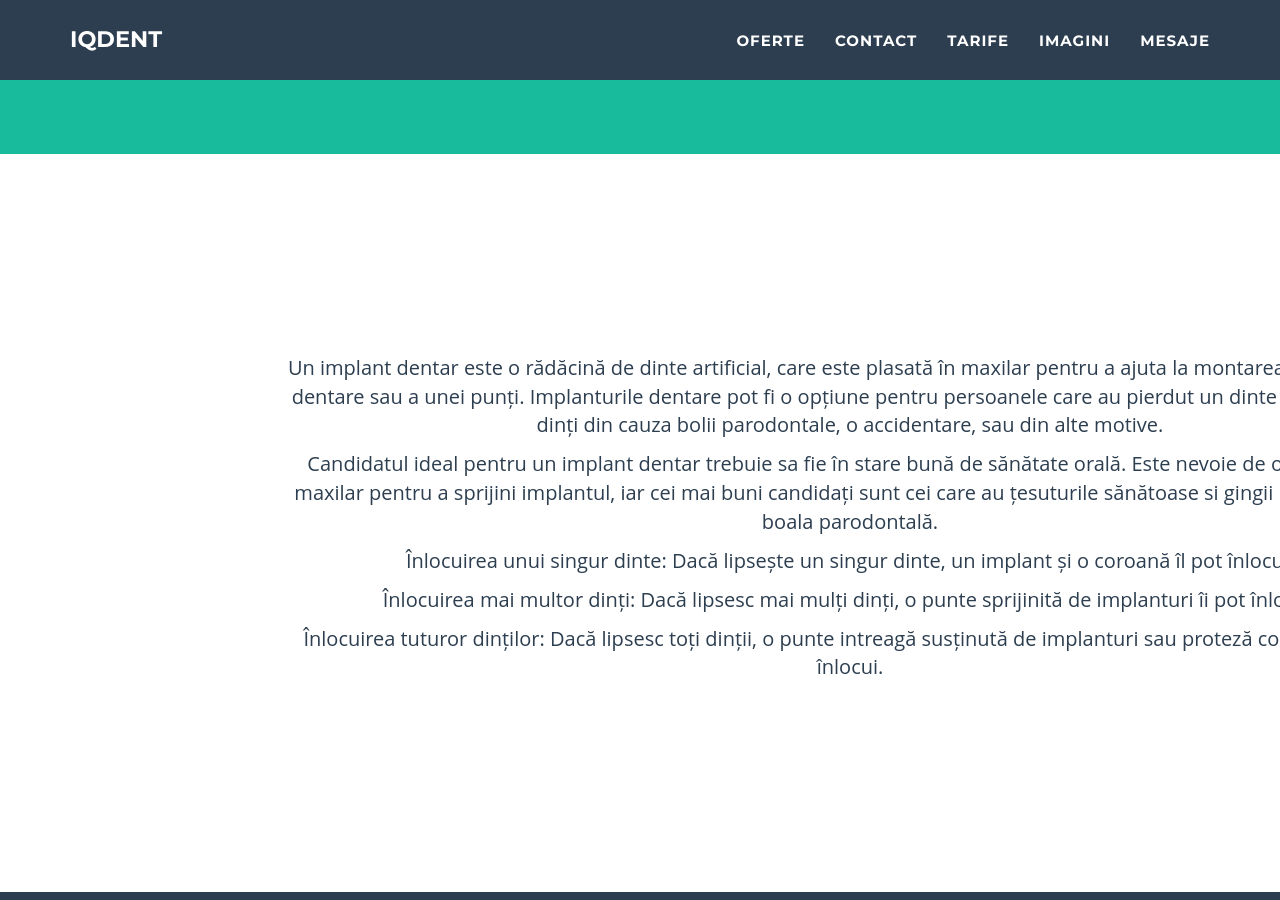
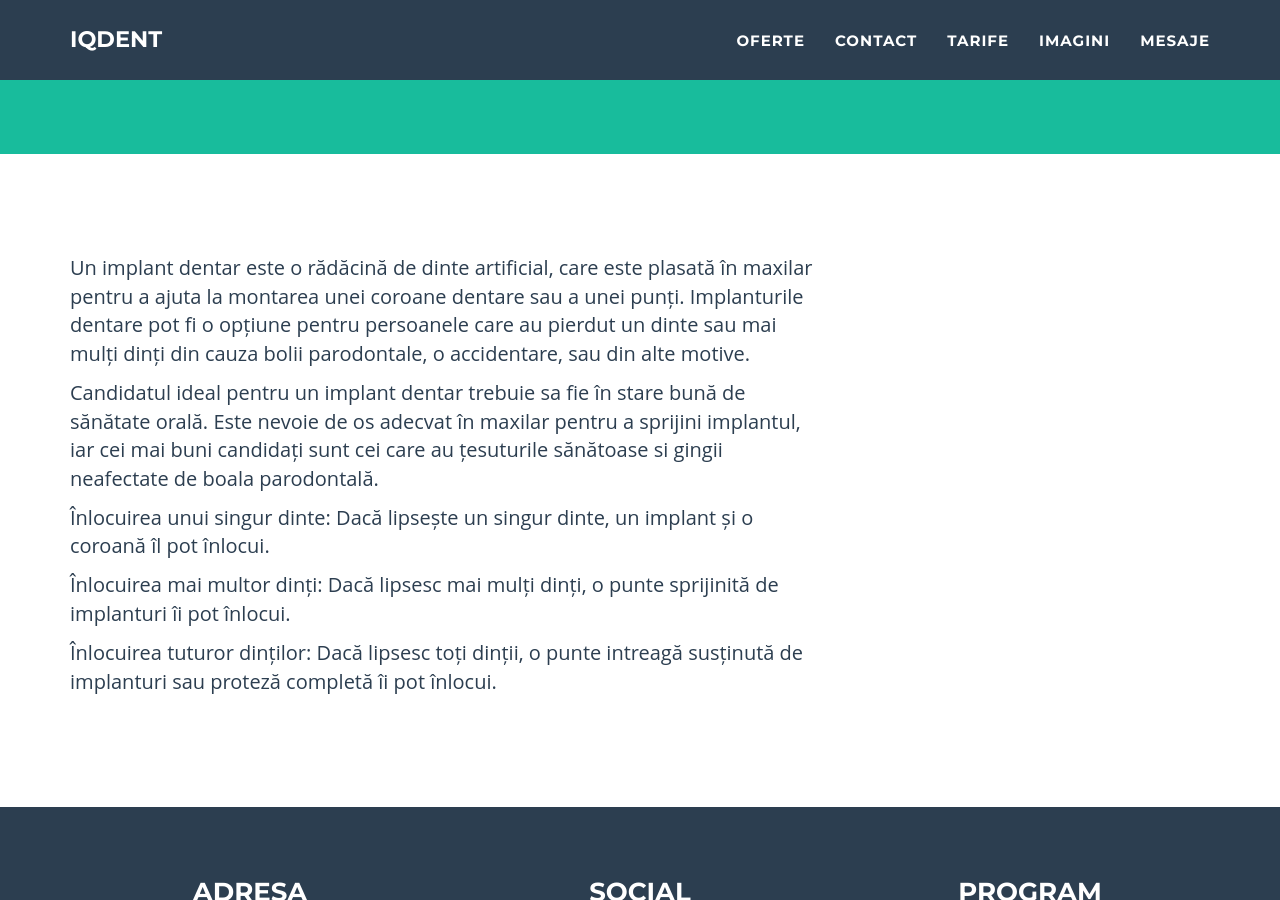
Before and after one commit to littledentgopo/offerdent, a Jekyll site: the page built from _posts/2014-08-01-ce-sunt-implanturile-dentare.html, in a window 1280 px wide and 900 px high, scrolled down 365 px. Built offline with Jekyll 4.4.1, drawn with Linux system fonts in a browser that asks for light colours; nearby versions of some CDN libraries.

Commit message:
making post layout

```diff
--- a/_layouts/post.html
+++ b/_layouts/post.html
@@ -6,8 +6,8 @@ contact: one
 <section>
     <div class="container">
         <div class="row">
-            <div class="col-lg-8 col-lg-offset-2 text-center">
-                    {{ content }}
+            <div class="col-lg-8">
+                {{ content }}
             </div>
         </div>
     </div>
--- a/_posts/2014-08-01-ce-sunt-implanturile-dentare.html
+++ b/_posts/2014-08-01-ce-sunt-implanturile-dentare.html
@@ -3,9 +3,7 @@ layout: post
 title: Ce sunt implanturile dentare?
 ---
 
-<section>
-    <div class="container">
-        <p>Un implant dentar este o rădăcină de dinte artificial, care este plasată în maxilar pentru a ajuta la montarea unei coroane dentare sau a unei punți. Implanturile dentare pot fi o opțiune pentru persoanele care au pierdut un dinte sau mai mulți dinți din cauza bolii parodontale, o accidentare, sau din alte motive. </p>
+<p>Un implant dentar este o rădăcină de dinte artificial, care este plasată în maxilar pentru a ajuta la montarea unei coroane dentare sau a unei punți. Implanturile dentare pot fi o opțiune pentru persoanele care au pierdut un dinte sau mai mulți dinți din cauza bolii parodontale, o accidentare, sau din alte motive. </p>
 
     <!--more-->
 
@@ -15,5 +13,3 @@ title: Ce sunt implanturile dentare?
                         <p>Înlocuirea unui singur dinte: Dacă lipsește un singur dinte, un implant și o coroană îl pot înlocui.</p>
     <p>Înlocuirea mai multor dinți: Dacă lipsesc mai mulți dinți, o punte sprijinită de implanturi îi pot înlocui.</p>
     <p>Înlocuirea tuturor dinților: Dacă lipsesc toți dinții, o punte intreagă susținută de implanturi sau proteză completă îi pot înlocui.</p>
-    </div>
-</section>
```
